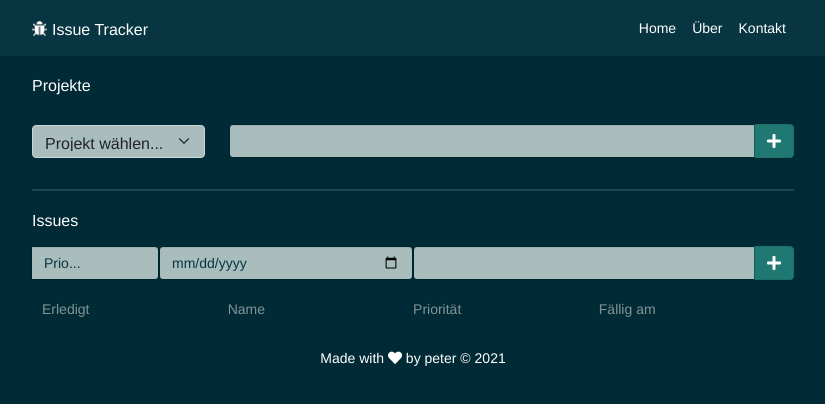
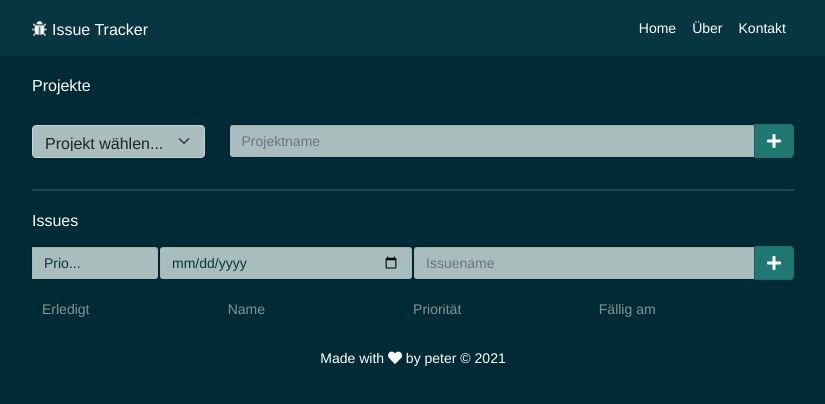
Before and after one commit to peterruler/reactjs-issue-tracker, a React (Create React App) app: page / in a window 1280 px wide. Shown: the top 404 px of the page, without its empty margins (227-1052 px from the left). Built offline with nearby package versions, Linux system fonts and the light colour scheme.

Commit message:
add of input placeholder

```diff
--- a/src/components/CreateProject.tsx
+++ b/src/components/CreateProject.tsx
@@ -67,7 +67,7 @@ export const CreateProject = () => {
     return (
         <>
             <div className="input-group mb-3">
-                <input type="text" className="form-control" aria-label="Project Name" id="new-project" name="title" placeholder="" />
+                <input type="text" className="form-control" aria-label="Project Name" id="new-project" name="title" placeholder="Projektname" />
                 <span onClick={handleNewProject} className="input-group-text input-group-addon btn-success fa fa-plus save_project"></span>
             </div>
         </>
--- a/src/components/NewIssue.tsx
+++ b/src/components/NewIssue.tsx
@@ -113,7 +113,7 @@ export const NewIssue = () => {
                 </div>
                 <div className="col-sm-12 col-md-6">
                     <div className="input-group mb-3">
-                        <input type="text" className="form-control issueTitle" aria-label="Project Name" id="new-issue" name="title" placeholder="" />
+                        <input type="text" className="form-control issueTitle" aria-label="Project Name" id="new-issue" name="title" placeholder="Issuename" />
                         <span onClick={handleNewIssue} className="input-group-text input-group-addon btn-success fa fa-plus save_project"></span>
                     </div>
                 </div>
```
